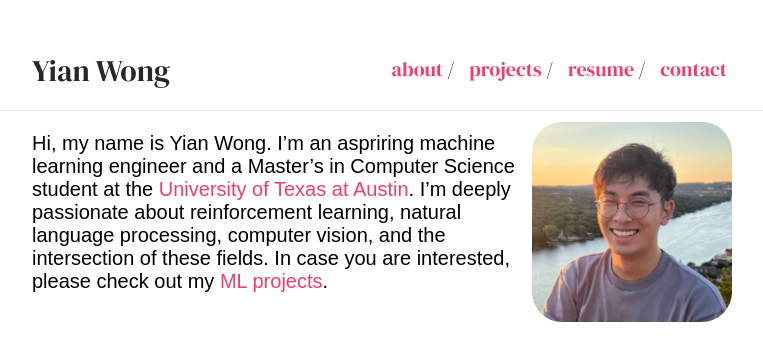
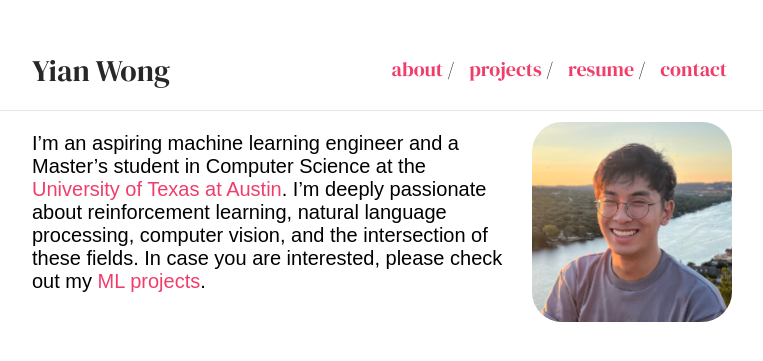
Before and after one commit to 1yian/1yian.github.io, a Jekyll site: the page built from index.md, in a window 1280 px wide. Shown: the top 361 px of the page, without its empty margins (258-1021 px from the left). Built offline with Jekyll 4.4.1, drawn with Linux system fonts in a browser that asks for light colours; some web fonts are replaced.

Commit message:
Update index.md

```diff
--- a/index.md
+++ b/index.md
@@ -4,4 +4,4 @@ layout: default
 <img class="profile-picture" src="imgs/me.jpg">
 
 
-Hi, my name is Yian Wong. I'm an aspriring machine learning engineer and a Master's in Computer Science student at the [University of Texas at Austin](https://www.cs.utexas.edu/). I'm deeply passionate about reinforcement learning, natural language processing, computer vision, and the intersection of these fields. In case you are interested, please check out my [ML projects](projects).
+I'm an aspiring machine learning engineer and a Master's student in Computer Science at the [University of Texas at Austin](https://www.cs.utexas.edu/). I'm deeply passionate about reinforcement learning, natural language processing, computer vision, and the intersection of these fields. In case you are interested, please check out my [ML projects](projects).
```
